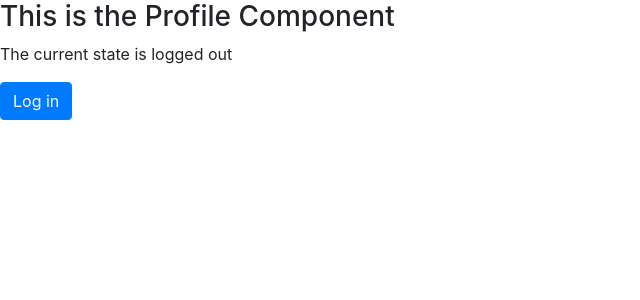
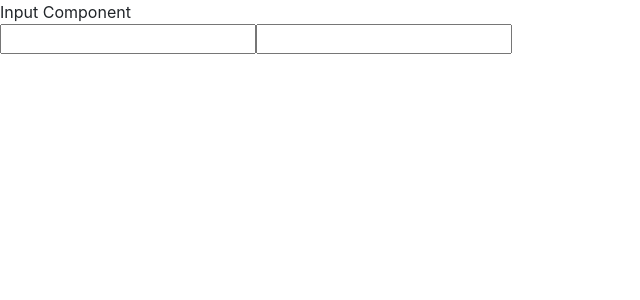
Before and after one commit to gat786/react-freecodecamp, a React (Create React App) app: page / in a window 1280 px wide. Shown: the top 300 px of the page, without its empty margins (0-640 px from the left). Built offline with nearby package versions, Linux system fonts and the light colour scheme.

Commit message:
Tried Input Components

```diff
--- a/src/App.js
+++ b/src/App.js
@@ -16,13 +16,14 @@ import React from 'react';
 
 import "bootstrap/dist/css/bootstrap.css"
 
-import ProfileState from "./ReactComponents/ProfileState"
+import InputComponent from "./ReactComponents/InputComponent"
 
 class App extends React.Component{
+
   render(){
     return (
       <div className="App">
-        <ProfileState/>
+        <InputComponent />
       </div>
     );
   }
--- /dev/null
+++ b/src/ReactComponents/InputComponent.js
@@ -0,0 +1,33 @@
+import React from "react";
+
+class InputComponent extends React.Component{
+    constructor(){
+        super();
+        this.state = {
+            firstName : "",
+            lastName : ""
+        }
+
+        this.handleChange = this.handleChange.bind(this)
+    }
+
+    handleChange(event){
+        const {name,value} = event.target
+        this.setState({
+            [name] : value
+        })
+    }
+
+    render(){
+        return (
+            <div>
+                <div>Input Component</div>
+                <input onChange={this.handleChange} type="text" name="firstName"/>
+                <input onChange={this.handleChange} type="text" name="lastName"/>
+                <h1>{this.state.firstName} {this.state.lastName}</h1>
+            </div>
+        );
+    }
+}
+
+export default InputComponent
```
Also changed, not shown: src/ReactComponents/ToDoComponent.js (+25 -3 lines).
